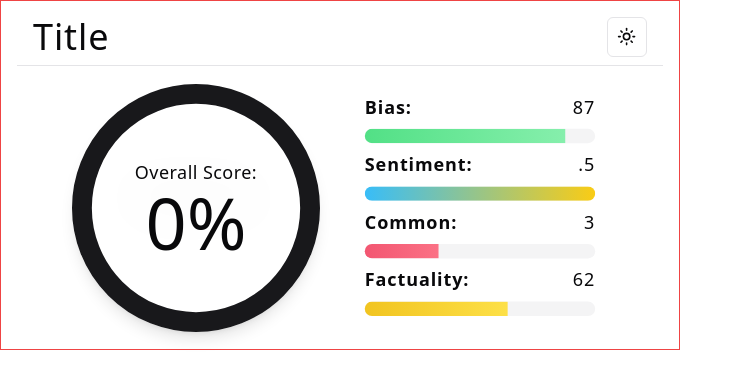
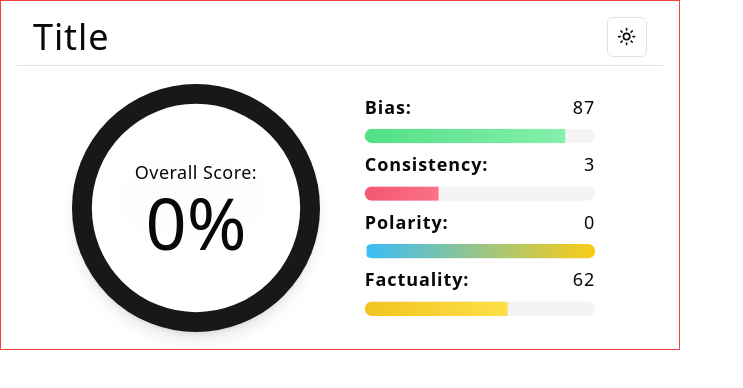
Before and after one commit to maarao/webscraper, a React (Vite) app: page / in a window 1280 px wide. Shown: the top 388 px of the page, without its empty margins (0-743 px from the left). Built offline with nearby package versions, Linux system fonts and the light colour scheme.

Commit message:
feat: added hover cards for stat elaboration

```diff
--- a/package.json
+++ b/package.json
@@ -11,6 +11,7 @@
   },
   "dependencies": {
     "@radix-ui/react-dropdown-menu": "^2.0.6",
+    "@radix-ui/react-hover-card": "^1.0.7",
     "@radix-ui/react-progress": "^1.0.3",
     "@radix-ui/react-separator": "^1.0.3",
     "@radix-ui/react-slot": "^1.0.2",
--- a/src/App.tsx
+++ b/src/App.tsx
@@ -51,7 +51,7 @@ function App() {
               <Skeleton className='h-8 w-24' />
             </div>
           ) : (
-            <SubRatings />
+            <SubRatings polarity={0} />
           )}
         </div>
       </div>
--- a/src/components/MainRating.tsx
+++ b/src/components/MainRating.tsx
@@ -2,6 +2,11 @@ import {
   CircularProgressbarWithChildren,
   buildStyles,
 } from "react-circular-progressbar";
+import {
+  HoverCard,
+  HoverCardContent,
+  HoverCardTrigger,
+} from "@/components/ui/hover-card";
 import { useTheme } from "@/components/theme-provider";
 import "react-circular-progressbar/dist/styles.css";
 
@@ -49,10 +54,21 @@ const MainRating = ({ score }: { score: number }) => {
             pathColor: `${color}`,
           })}
         >
-          <h1 className=' text-center text-lg font-light tracking-wide drop-shadow-2xl'>
-            Overall Score:
-          </h1>
-          <p className='text-7xl font-extralight'>{`${score}%`}</p>
+          <HoverCard>
+            <HoverCardTrigger className='flex flex-col items-center'>
+              <h1 className=' text-center text-lg font-light tracking-wide drop-shadow-2xl'>
+                Overall Score:
+              </h1>
+              <p className='text-7xl font-extralight'>{`${score}%`}</p>
+            </HoverCardTrigger>
+            <HoverCardContent side='right' sideOffset={30}>
+              <p className='text-lg'>
+                The total score is a summation of the separate categories
+                divided by total possible points, which is totaled from the
+                categories and their weights.
+              </p>
+            </HoverCardContent>
+          </HoverCard>
         </CircularProgressbarWithChildren>
       </div>
     </div>
--- a/src/components/SubRatings.tsx
+++ b/src/components/SubRatings.tsx
@@ -1,11 +1,23 @@
 import { Progress } from "./ui/progress";
+import {
+  HoverCard,
+  HoverCardContent,
+  HoverCardTrigger,
+} from "@/components/ui/hover-card";
 
-const SubRatings = () => {
+const SubRatings = ({ polarity }: { polarity: number }) => {
   // return elements with categories in the left column and scores in the right
   return (
     <div className='grid grid-rows-8 grid-cols-1 gap-y-1 scale-90 w-64 place-items-center text-xl font-light tracking-wider'>
       <div className='flex items-center justify-between w-full'>
-        <h2 className='font-semibold'>Bias:</h2>
+        <HoverCard>
+          <HoverCardTrigger>
+            <h2 className='font-semibold'>Bias:</h2>
+          </HoverCardTrigger>
+          <HoverCardContent side='left' className='translate-y-10'>
+            <p>Bias depends on </p>
+          </HoverCardContent>
+        </HoverCard>
         <p>87</p>
       </div>
       <Progress
@@ -14,15 +26,17 @@ const SubRatings = () => {
         indicatorColor='bg-gradient-to-r from-green-400 to-green-300'
       />
       <div className='flex items-center justify-between w-full'>
-        <h2 className='font-semibold'>Sentiment:</h2>
-        <p>.5</p>
-      </div>
-      <Progress
-        value={50}
-        className='col-span-2 bg-gradient-to-r from-sky-400 to-yellow-400'
-      />
-      <div className='flex items-center justify-between w-full'>
-        <h2 className='font-semibold'>Common:</h2>
+        <HoverCard>
+          <HoverCardTrigger>
+            <h2 className='font-semibold'>Consistency:</h2>
+          </HoverCardTrigger>
+          <HoverCardContent side='left' sideOffset={30}>
+            <p>
+              Consistency looks for other sources with similar keywords in the
+              title and increases the score with each find.
+            </p>
+          </HoverCardContent>
+        </HoverCard>
         <p>3</p>
       </div>
       <Progress
@@ -31,7 +45,40 @@ const SubRatings = () => {
         indicatorColor='bg-gradient-to-r from-rose-600 to-rose-400'
       />
       <div className='flex items-center justify-between w-full'>
-        <h2 className='font-semibold'>Factuality:</h2>
+        <HoverCard>
+          <HoverCardTrigger>
+            <h2 className='font-semibold'>Polarity:</h2>
+          </HoverCardTrigger>
+          <HoverCardContent side='left' sideOffset={30}>
+            <p>
+              Polarity is a scale from [-1,1] which analyzes article content for
+              emotional words, -1 being most negative and 1 being most positive.
+            </p>
+          </HoverCardContent>
+        </HoverCard>
+        <p>{polarity}</p>
+        <div
+          className={`border border-white h-6 absolute left-[${
+            polarity + 50
+          }%] bottom-[4.10rem] z-10`}
+        ></div>
+      </div>
+      <Progress
+        value={50}
+        className='col-span-2 bg-gradient-to-r from-sky-400 to-yellow-400'
+      />
+      <div className='flex items-center justify-between w-full'>
+        <HoverCard>
+          <HoverCardTrigger>
+            <h2 className='font-semibold'>Factuality:</h2>
+          </HoverCardTrigger>
+          <HoverCardContent side='left' className='-translate-y-10'>
+            <p>
+              Factuality measures the subjectivity of the language by looking at
+              the subjectivity of words and phrases, like "I liked the food".
+            </p>
+          </HoverCardContent>
+        </HoverCard>
         <p>62</p>
       </div>
       <Progress
--- /dev/null
+++ b/src/components/ui/hover-card.tsx
@@ -0,0 +1,27 @@
+import * as React from "react"
+import * as HoverCardPrimitive from "@radix-ui/react-hover-card"
+
+import { cn } from "@/lib/utils"
+
+const HoverCard = HoverCardPrimitive.Root
+
+const HoverCardTrigger = HoverCardPrimitive.Trigger
+
+const HoverCardContent = React.forwardRef<
+  React.ElementRef<typeof HoverCardPrimitive.Content>,
+  React.ComponentPropsWithoutRef<typeof HoverCardPrimitive.Content>
+>(({ className, align = "center", sideOffset = 4, ...props }, ref) => (
+  <HoverCardPrimitive.Content
+    ref={ref}
+    align={align}
+    sideOffset={sideOffset}
+    className={cn(
+      "z-50 w-64 rounded-md border bg-popover p-4 text-popover-foreground shadow-md outline-none data-[state=open]:animate-in data-[state=closed]:animate-out data-[state=closed]:fade-out-0 data-[state=open]:fade-in-0 data-[state=closed]:zoom-out-95 data-[state=open]:zoom-in-95 data-[side=bottom]:slide-in-from-top-2 data-[side=left]:slide-in-from-right-2 data-[side=right]:slide-in-from-left-2 data-[side=top]:slide-in-from-bottom-2",
+      className
+    )}
+    {...props}
+  />
+))
+HoverCardContent.displayName = HoverCardPrimitive.Content.displayName
+
+export { HoverCard, HoverCardTrigger, HoverCardContent }
```
Also changed, not shown: 1 other file (tests, documents, lock files or other folders).
